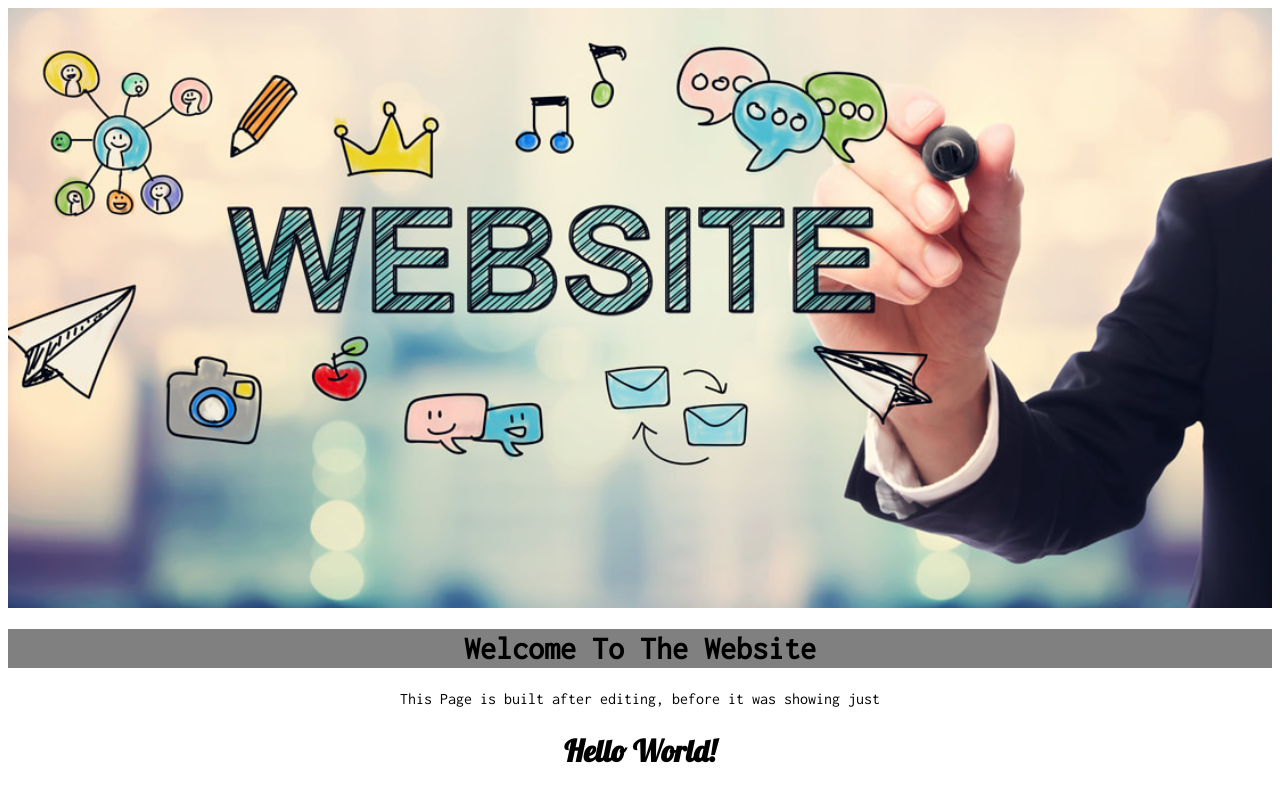
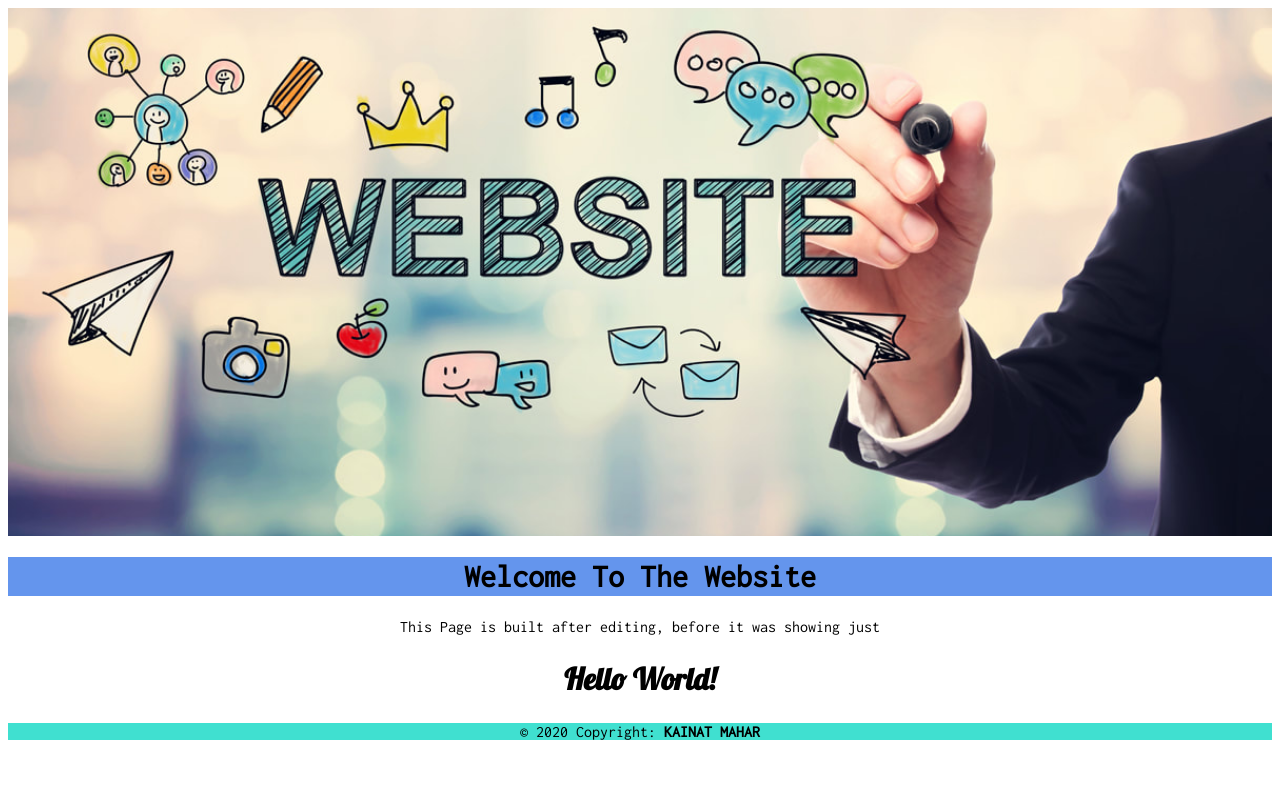
Before and after one commit to Kainat-Mahar/Class1Basics, a plain HTML site: page index.html in a window 1280 px wide. Drawn offline with Linux system fonts and the light colour scheme.

Commit message:
Updated Index.html

```diff
--- a/index.html
+++ b/index.html
@@ -13,22 +13,28 @@
       font-family: "Inconsolata", sans-serif;
     }
     h1{
-        border: 3px solid grey;
-        background-color: grey;
+        border: 3px solid #6495ED;
+        background-color: #6495ED;
     }
     h2{
         font-family: "Lobster";
         font-size: 30px;
     }
+    footer{
+        border: 3px solid none;
+        background-color: #40E0D0;
+        text-align: center;
+    }
     .bgimg {
       background-position: center;
       background-size: cover;
       background-image: url("website.jpg");
-      min-height: 75%;
+      min-height: 66%;
     }
 
     .container{
         text-align: center;
+        margin-top: 0%;
     }
 </style>
 <body>
@@ -41,5 +47,9 @@
         This Page is built after editing, before it was showing just <span><h2>Hello World!</h2></span>
     </p>
 </div>
+<!-- Footer -->
+<footer>
+© 2020 Copyright: <span><strong>KAINAT MAHAR</strong></span>
+  </footer>
 </body>
-</htm
+</html>
```
